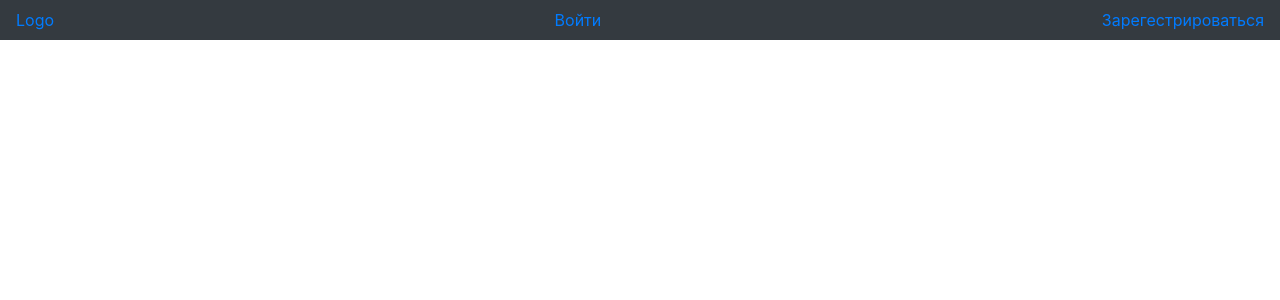
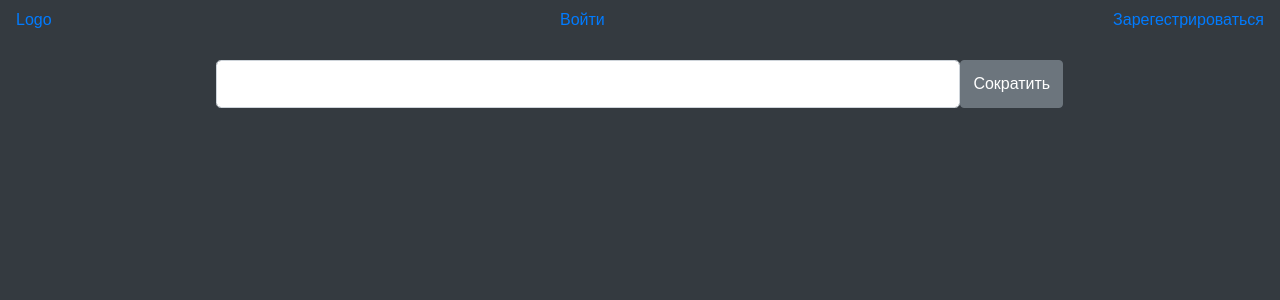
Before and after one commit to BearablePain/short-link, a React (Create React App) app: page / in a window 1280 px wide. Shown: the top 300 px of the page. Built offline with nearby package versions, Linux system fonts and the light colour scheme.

Commit message:
create front: nav, inputLink

```diff
--- a/src/App.tsx
+++ b/src/App.tsx
@@ -1,12 +1,14 @@
 import React from 'react';
 import './public/App.css';
 import 'bootstrap/dist/css/bootstrap.css';
-import Navigation from './Components/Navigation';
+import Navigation from './Components/Navigation/Navigation';
+import InputLink from './Components/Navigation/InputLinc/InputLink';
 
 const App: React.FC = () => {
   return (
     <>
       <Navigation />
+      <InputLink />
     </>
   );
 };
--- /dev/null
+++ b/src/Components/Navigation/InputLinc/InputLink.tsx
@@ -0,0 +1,27 @@
+import React from 'react';
+import {
+  InputGroup,
+  InputGroupAddon,
+  InputGroupButtonDropdown,
+  Input,
+  Button,
+  DropdownToggle,
+  DropdownMenu,
+  DropdownItem,
+} from 'reactstrap';
+
+const InputLink = () => {
+  return (
+    <div>
+      <InputGroupAddon
+        addonType="append"
+        style={{ justifyContent: 'center', padding: '20px' }}
+      >
+        <Input bsSize="lg" style={{ width: '60%' }} />
+        <Button color="secondary">Сократить</Button>
+      </InputGroupAddon>
+    </div>
+  );
+};
+
+export default InputLink;
--- a/src/Components/Navigation.tsx
+++ b/src/Components/Navigation/Navigation.tsx
@@ -5,15 +5,9 @@ import { Link, useHistory } from 'react-router-dom';
 const Navigation = () => {
   return (
     <Nav className="navbar  navbar-dark bg-dark menu">
-      <NavItem>
-        <Link to="/">Logo</Link>{' '}
-      </NavItem>
-      <NavItem>
-        <Link to="/">Войти</Link>
-      </NavItem>
-      <NavItem>
-        <Link to="/">Зарегестрироваться</Link>
-      </NavItem>
+      <NavItem active><Link to="/">Logo</Link></NavItem>
+      <NavItem> <Link to="/">Войти</Link></NavItem>
+      <Link to="/">Зарегестрироваться</Link>
     </Nav>
   );
 };
--- a/src/public/App.css
+++ b/src/public/App.css
@@ -1,4 +1,4 @@
-body {
+* {
   background-color: #343a40;
   color: white;
   font-family: 'Varela Round', sans-serif;
```
Also changed, not shown: src/Components/Navigation/Auth/Auth.tsx (added, +20 -0 lines), src/Components/Navigation/Regustration/Registration.tsx (added, +11 -0 lines).
